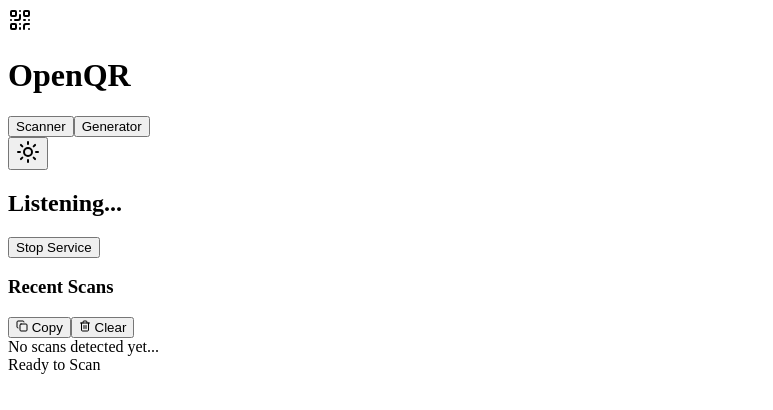
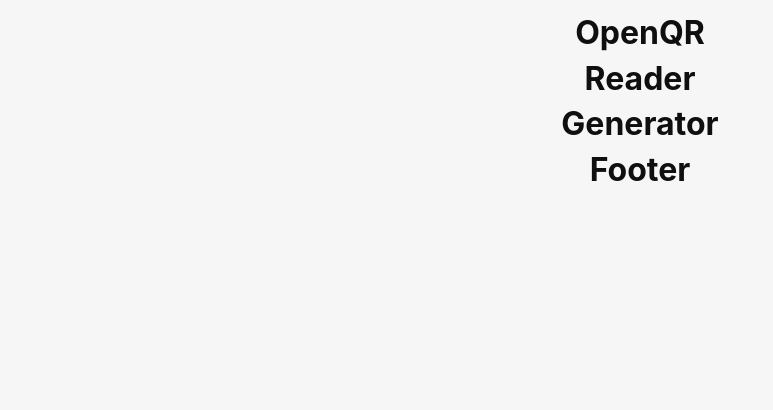
Before and after one commit to csp197/OpenQR, a React (Vite) app: page / in a window 1280 px wide. Shown: the top 410 px of the page, without its empty margins (0-773 px from the left). Built offline with nearby package versions, Linux system fonts and the light colour scheme.

Commit message:
Setting up components

```diff
--- a/src/App.tsx
+++ b/src/App.tsx
@@ -1,172 +1,21 @@
 import { useState, useEffect } from "react";
 import { listen } from "@tauri-apps/api/event";
 import { invoke } from "@tauri-apps/api/core";
-import {
-  Sun,
-  Moon,
-  QrCode,
-  Laptop,
-  Copy,
-  Trash2,
-  HelpCircle,
-} from "lucide-react";
+import Header from "./components/header/header";
+import Reader from "./components/url_reader/reader";
+import Generator from "./components/qr_code_generator/generator";
+import Footer from "./components/footer/footer";
+import "./App.css";
 
 function App() {
-  const [url, setUrl] = useState("https://www.github.com");
-  const [isListening, setIsListening] = useState(true);
-  const [activeTab, setActiveTab] = useState("scanner");
-  const [isDark, setIsDark] = useState(true);
-  const [toast, setToast] = useState({ message: "", visible: false });
-
-  // Handle Theme Toggle
-  useEffect(() => {
-    const root = window.document.documentElement;
-    if (isDark) {
-      root.classList.add("dark");
-    } else {
-      root.classList.remove("dark");
-    }
-  }, [isDark]);
-
-  // Toast logic
-  const showToast = (msg: string) => {
-    setToast({ message: msg, visible: true });
-    setTimeout(() => setToast({ message: "", visible: false }), 3000);
-  };
-
-  // Listen for Rust events
-  useEffect(() => {
-    const unlisten = listen("qr-scanned", (event) => {
-      const scannedUrl = event.payload as string;
-      showToast(`Scanned: ${scannedUrl}`);
-    });
-    return () => {
-      unlisten.then((f) => f());
-    };
-  }, []);
+  const [] = useState("");
 
   return (
-    <div className="flex flex-col h-screen bg-zinc-50 dark:bg-[#1a1a1a] text-zinc-900 dark:text-zinc-200 font-sans transition-colors duration-300">
-      {/* Header */}
-      <header className="flex items-center justify-between px-6 py-3 bg-white dark:bg-[#252525] border-b border-zinc-200 dark:border-white/5">
-        <div className="flex items-center gap-2">
-          <QrCode className="w-5 h-5 text-blue-600" />
-          <h1 className="text-sm font-bold tracking-tight dark:text-white uppercase">
-            OpenQR
-          </h1>
-        </div>
-
-        <nav className="flex bg-zinc-200 dark:bg-black/20 p-1 rounded-lg">
-          <button
-            onClick={() => setActiveTab("scanner")}
-            className={`px-4 py-1.5 text-xs font-medium rounded-md transition-all ${activeTab === "scanner" ? "bg-white dark:bg-[#3a3a3a] shadow-sm text-blue-600 dark:text-white" : "text-zinc-500 hover:text-zinc-700"}`}
-          >
-            Scanner
-          </button>
-          <button
-            onClick={() => setActiveTab("generator")}
-            className={`px-4 py-1.5 text-xs font-medium rounded-md transition-all ${activeTab === "generator" ? "bg-white dark:bg-[#3a3a3a] shadow-sm text-blue-600 dark:text-white" : "text-zinc-500 hover:text-zinc-700"}`}
-          >
-            Generator
-          </button>
-        </nav>
-
-        {/* Theme Switcher */}
-        <button
-          onClick={() => setIsDark(!isDark)}
-          className="p-2 rounded-full hover:bg-zinc-200 dark:hover:bg-white/10 transition-colors"
-        >
-          {isDark ? (
-            <Sun className="w-4 h-4 text-yellow-500" />
-          ) : (
-            <Moon className="w-4 h-4 text-blue-600" />
-          )}
-        </button>
-      </header>
-
-      {/* Main Content */}
-      <main className="flex-1 overflow-y-auto p-8 max-w-2xl mx-auto w-full">
-        {activeTab === "scanner" ? (
-          <div className="space-y-8">
-            <div className="bg-white dark:bg-[#252525] border border-zinc-200 dark:border-white/5 rounded-2xl p-8 flex flex-col items-center shadow-lg">
-              <div
-                className={`w-3 h-3 rounded-full mb-4 ${isListening ? "bg-green-500 animate-pulse" : "bg-zinc-400"}`}
-              />
-              <h2 className="text-4xl font-black tracking-tight mb-2 dark:text-white">
-                {isListening ? "Listening..." : "Paused"}
-              </h2>
-              <button
-                onClick={() => setIsListening(!isListening)}
-                className={`mt-4 px-8 py-2 rounded-full text-sm font-semibold transition-all ${isListening ? "bg-zinc-100 dark:bg-zinc-800 text-zinc-900 dark:text-white" : "bg-blue-600 text-white"}`}
-              >
-                {isListening ? "Stop Service" : "Resume Service"}
-              </button>
-            </div>
-
-            <div className="space-y-3">
-              <div className="flex justify-between items-center px-1">
-                <h3 className="text-xs font-bold uppercase text-zinc-400">
-                  Recent Scans
-                </h3>
-                <div className="flex gap-4">
-                  <button className="text-xs text-blue-500 flex items-center gap-1">
-                    <Copy size={12} /> Copy
-                  </button>
-                  <button className="text-xs text-red-500 flex items-center gap-1">
-                    <Trash2 size={12} /> Clear
-                  </button>
-                </div>
-              </div>
-              <div className="bg-white dark:bg-[#252525] border border-zinc-200 dark:border-white/5 rounded-xl divide-y dark:divide-white/5">
-                <div className="p-4 text-sm font-mono text-zinc-500">
-                  No scans detected yet...
-                </div>
-              </div>
-            </div>
-          </div>
-        ) : (
-          <div className="space-y-6">
-            <input
-              type="text"
-              value={url}
-              onChange={(e) => setUrl(e.target.value)}
-              className="w-full bg-white dark:bg-[#252525] border border-zinc-200 dark:border-white/10 rounded-xl p-4 text-sm outline-none focus:ring-2 focus:ring-blue-500 transition-all shadow-sm"
-              placeholder="Enter URL..."
-            />
-            <div className="bg-white p-6 rounded-2xl shadow-xl w-fit mx-auto border border-zinc-100">
-              <div className="w-48 h-48 bg-zinc-100 rounded flex items-center justify-center text-zinc-400 italic">
-                QR View
-              </div>
-            </div>
-            <div className="grid grid-cols-2 gap-3">
-              <button className="p-3 bg-white dark:bg-[#252525] border border-zinc-200 dark:border-white/5 rounded-xl text-xs font-medium shadow-sm">
-                Logo & Colors
-              </button>
-              <button className="p-3 bg-blue-600 text-white rounded-xl text-xs font-bold shadow-lg shadow-blue-500/20">
-                Download PNG
-              </button>
-            </div>
-          </div>
-        )}
-      </main>
-
-      {/* Blurred Toast Container */}
-      <div
-        className={`fixed bottom-12 left-1/2 -translate-x-1/2 transition-all duration-500 z-50 ${
-          toast.visible
-            ? "opacity-100 translate-y-0"
-            : "opacity-0 translate-y-4 pointer-events-none"
-        }`}
-      >
-        <div className="bg-white/80 dark:bg-zinc-800/80 backdrop-blur-md border border-zinc-200 dark:border-green-500/30 text-zinc-900 dark:text-white px-6 py-3 rounded-2xl shadow-2xl flex items-center gap-3">
-          <div className="w-2 h-2 bg-green-500 rounded-full animate-ping" />
-          <span className="text-sm font-medium">{toast.message}</span>
-        </div>
-      </div>
-
-      <footer className="px-6 py-2 bg-green-600 text-white text-[10px] font-bold uppercase tracking-widest text-center">
-        Ready to Scan
-      </footer>
+    <div>
+    <Header />
+    <Reader />
+    <Generator />
+    <Footer />
     </div>
   );
 }
--- /dev/null
+++ b/src/components/footer/footer.tsx
@@ -0,0 +1,9 @@
+const Footer = () => {
+    return (
+        <div>
+            <h1>Footer</h1>
+        </div>
+    );
+}
+
+export default Footer
--- /dev/null
+++ b/src/components/header/header.tsx
@@ -0,0 +1,9 @@
+const Header = () => {
+    return (
+        <div>
+            <h1>OpenQR</h1>
+        </div>
+    );
+}
+
+export default Header
--- /dev/null
+++ b/src/components/qr_code_generator/generator.tsx
@@ -0,0 +1,9 @@
+const Generator = () => {
+    return (
+        <div>
+            <h1>Generator</h1>
+        </div>
+    );
+}
+
+export default Generator
--- /dev/null
+++ b/src/components/url_reader/reader.tsx
@@ -0,0 +1,9 @@
+const Reader = () => {
+    return (
+        <div>
+            <h1>Reader</h1>
+        </div>
+    );
+}
+
+export default Reader
```
